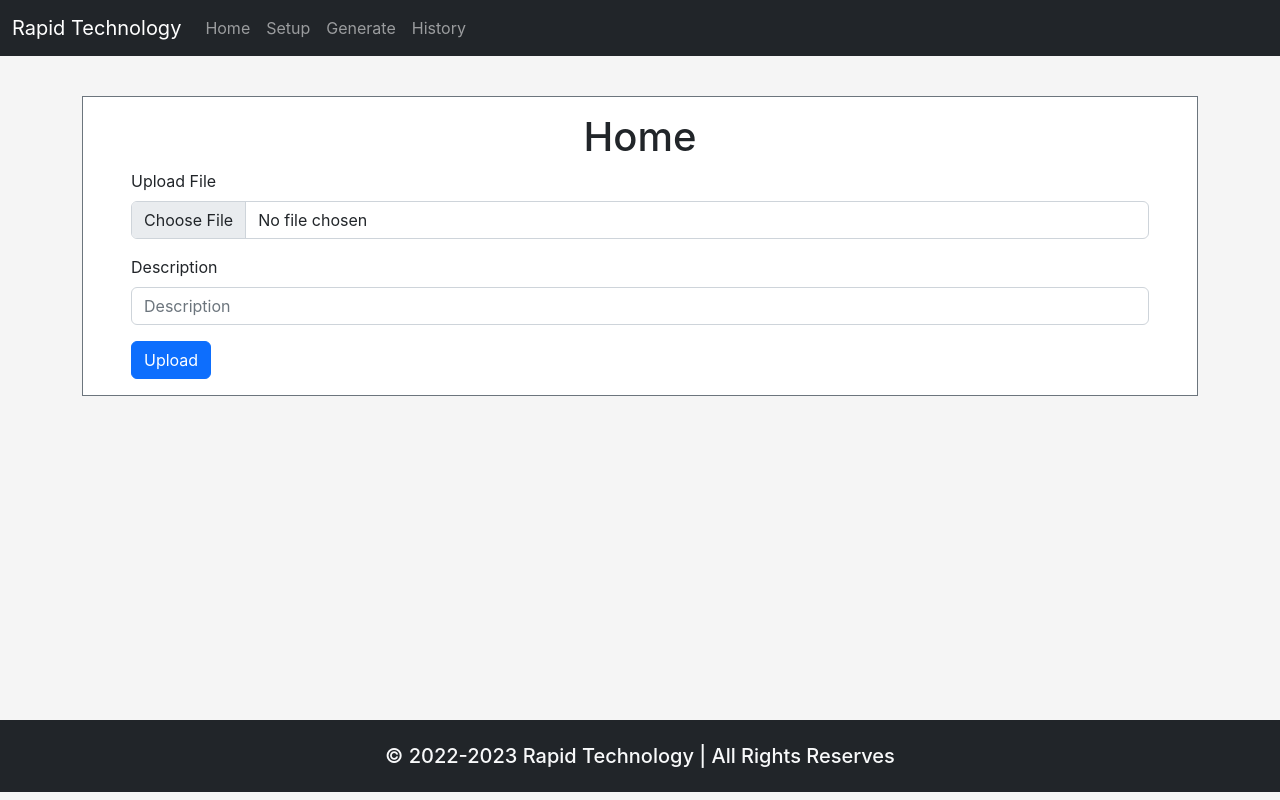
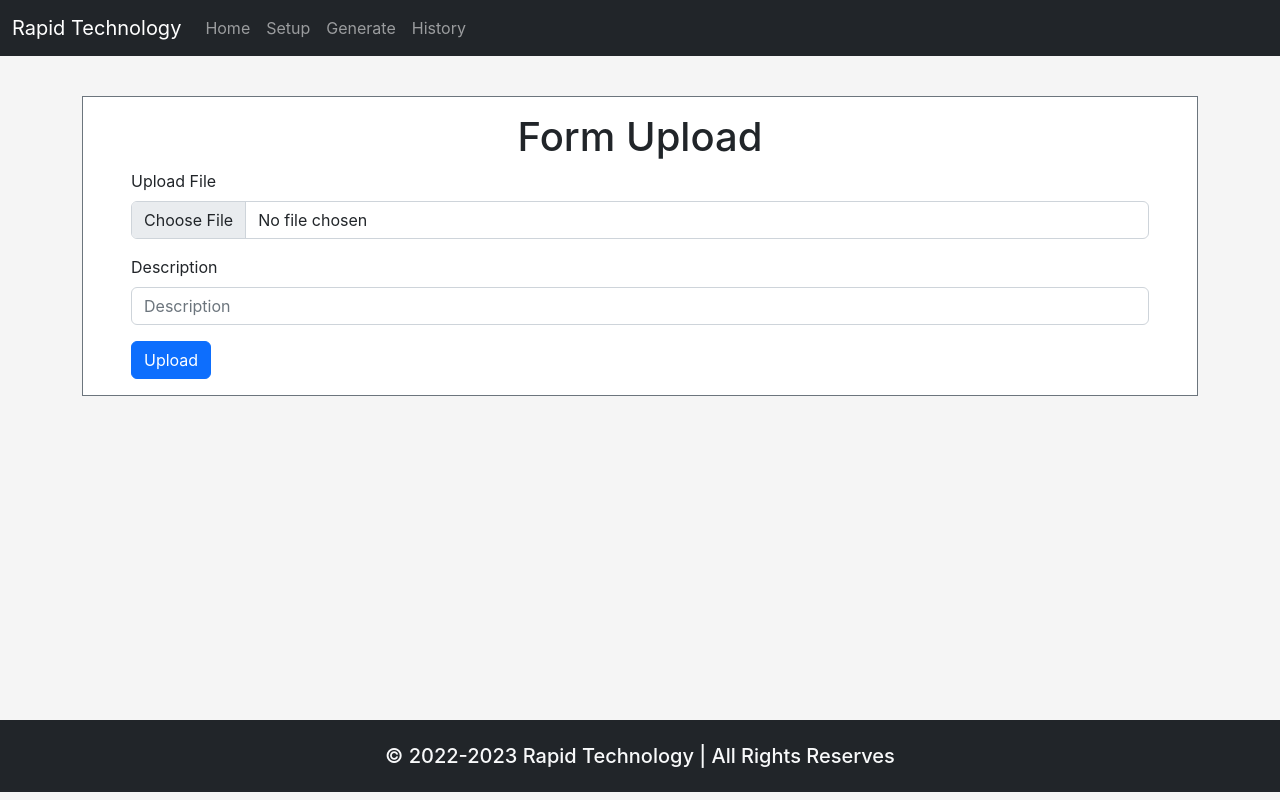
Before and after one commit to rivainasution/frontenddiponegoro, a React (Create React App) app: page / in a window 1280 px wide. Built offline with nearby package versions, Linux system fonts and the light colour scheme.

Commit message:
form upload

```diff
--- a/src/pages/Home/index.js
+++ b/src/pages/Home/index.js
@@ -14,14 +14,7 @@ import {
 function Home() {
     const [description, setDescription] = useState("");
     const [file, setFile] = useState("");
-    const [preview, setPreview] = useState("");
     const navigate = useNavigate();
-
-    const loadImage = (e) => {
-        const excel = e.target.files[0];
-        setFile(excel);
-        setPreview(URL.createObjectURL(excel));
-    };
 
     const saveFile = async (e) => {
         e.preventDefault();
@@ -45,7 +38,7 @@ function Home() {
             <NavigationBar />
             <Container className="pt-5">
                 <div className="bg-white border border-secondary py-3">
-                    <h1 className="text-center">Home</h1>
+                    <h1 className="text-center">Form Upload</h1>
                     <div className="mx-5">
                         <Form onSubmit={saveFile}>
                             <Form.Group controlId="formFile" className='mb-3'>
```
Also changed, not shown: src/components/NavigationBar.js (+5 -6 lines).
